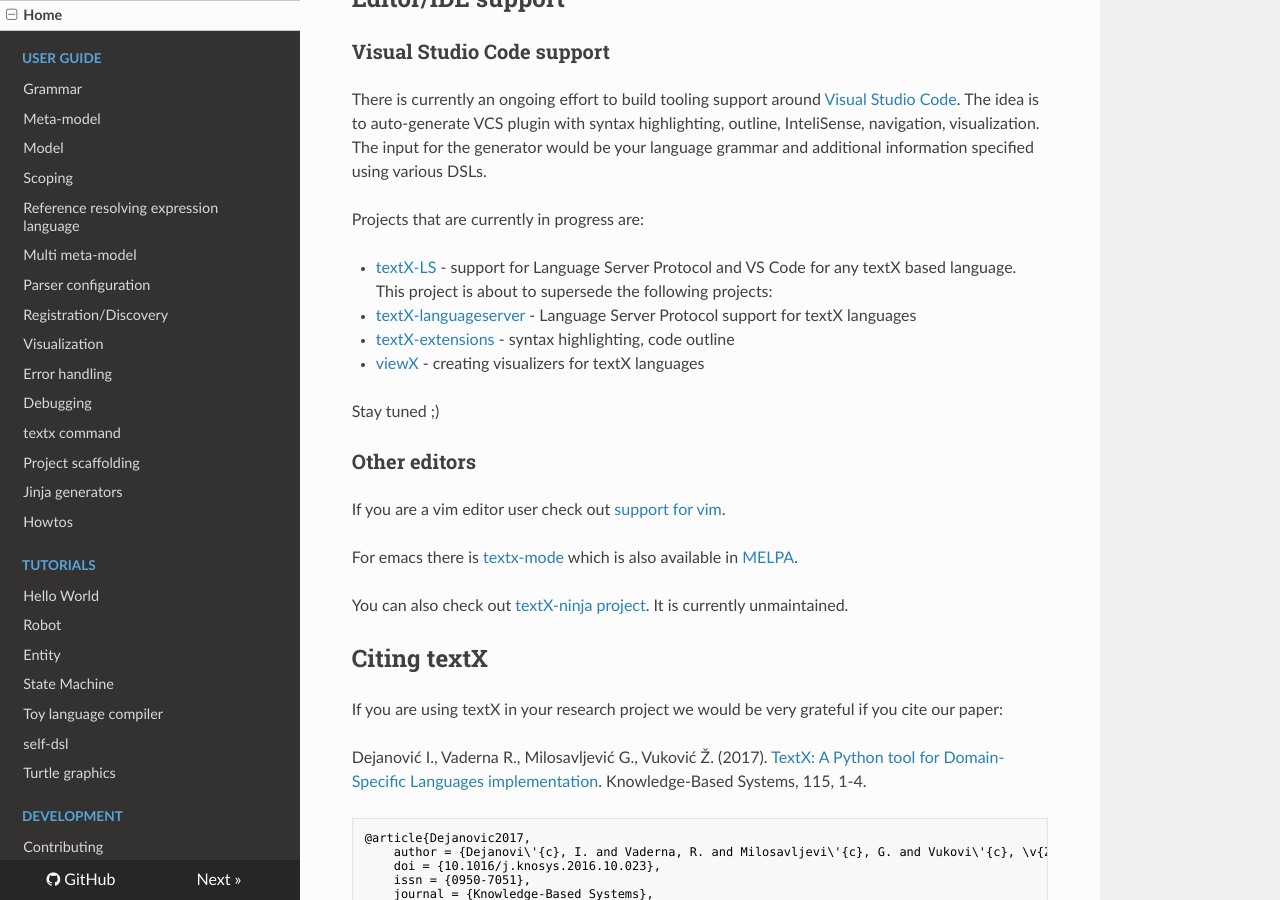
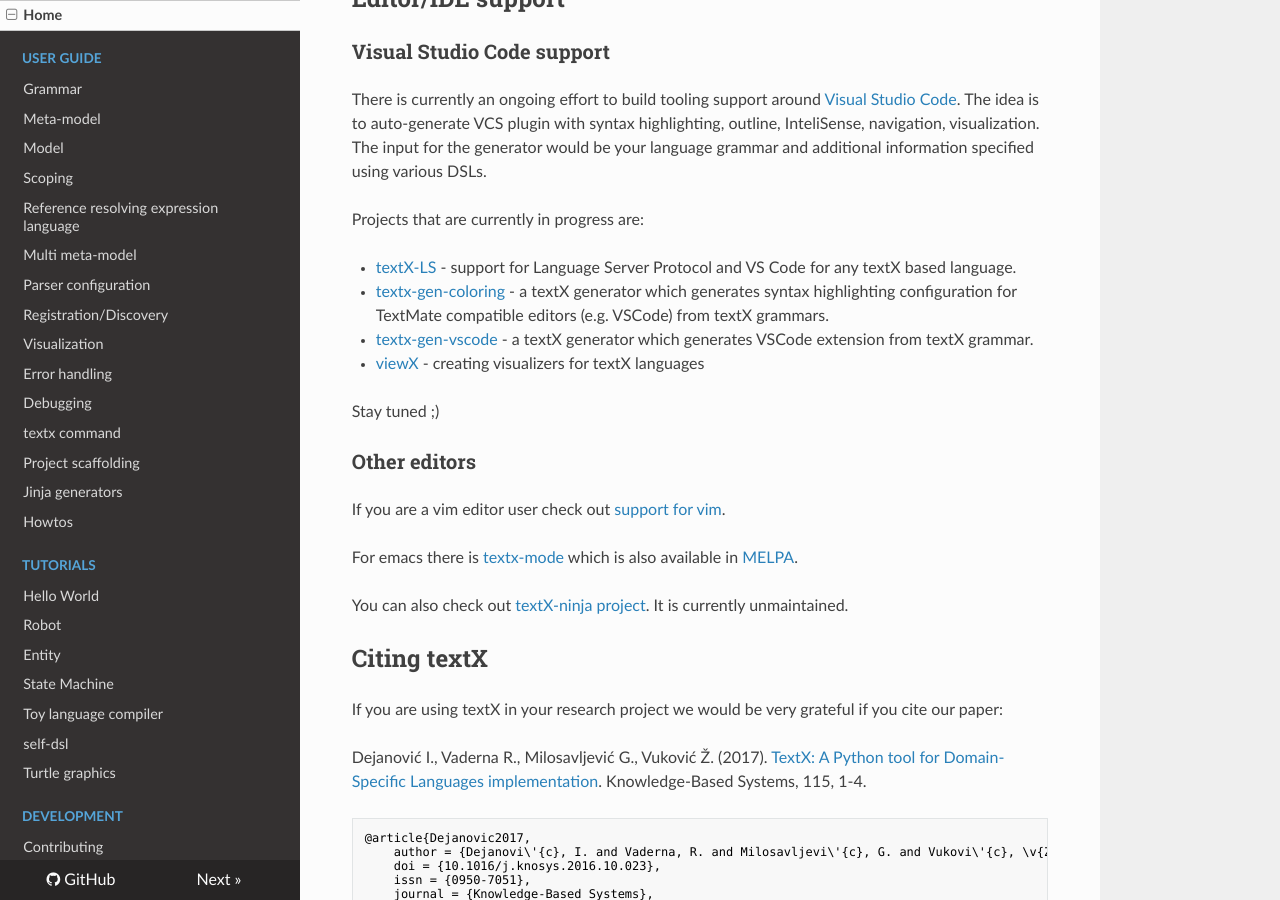
Before and after one commit to textX/textX, an MkDocs documentation site: the page built from docs/index.md, in a window 1280 px wide and 900 px high, scrolled down 4436 px. Built offline with MkDocs 1.6.1, drawn with Linux system fonts in a browser that asks for light colours; nearby versions of some CDN libraries; comment, search, counter and statistics services are not loaded.

Commit message:
Update active textX related projects in the docs

```diff
--- a/docs/index.md
+++ b/docs/index.md
@@ -224,12 +224,15 @@
 Projects that are currently in progress are:
 
 - [textX-LS](https://github.com/textX/textX-LS) - support for Language Server
-  Protocol and VS Code for any textX based language. This project is about to
-  supersede the following projects:
-  - [textX-languageserver](https://github.com/textX/textX-languageserver) -
-    Language Server Protocol support for textX languages
-  - [textX-extensions](https://github.com/textX/textX-extensions) - syntax
-    highlighting, code outline
+  Protocol and VS Code for any textX based language.
+
+- [textx-gen-coloring](https://github.com/danixeee/textx-gen-coloring) - a textX
+  generator which generates syntax highlighting configuration for TextMate
+  compatible editors (e.g. VSCode) from textX grammars.
+
+- [textx-gen-vscode](https://github.com/danixeee/textx-gen-vscode) - a textX
+  generator which generates VSCode extension from textX grammar.
+
 - [viewX](https://github.com/danielkupco/viewX-vscode) - creating visualizers
   for textX languages
 
```
